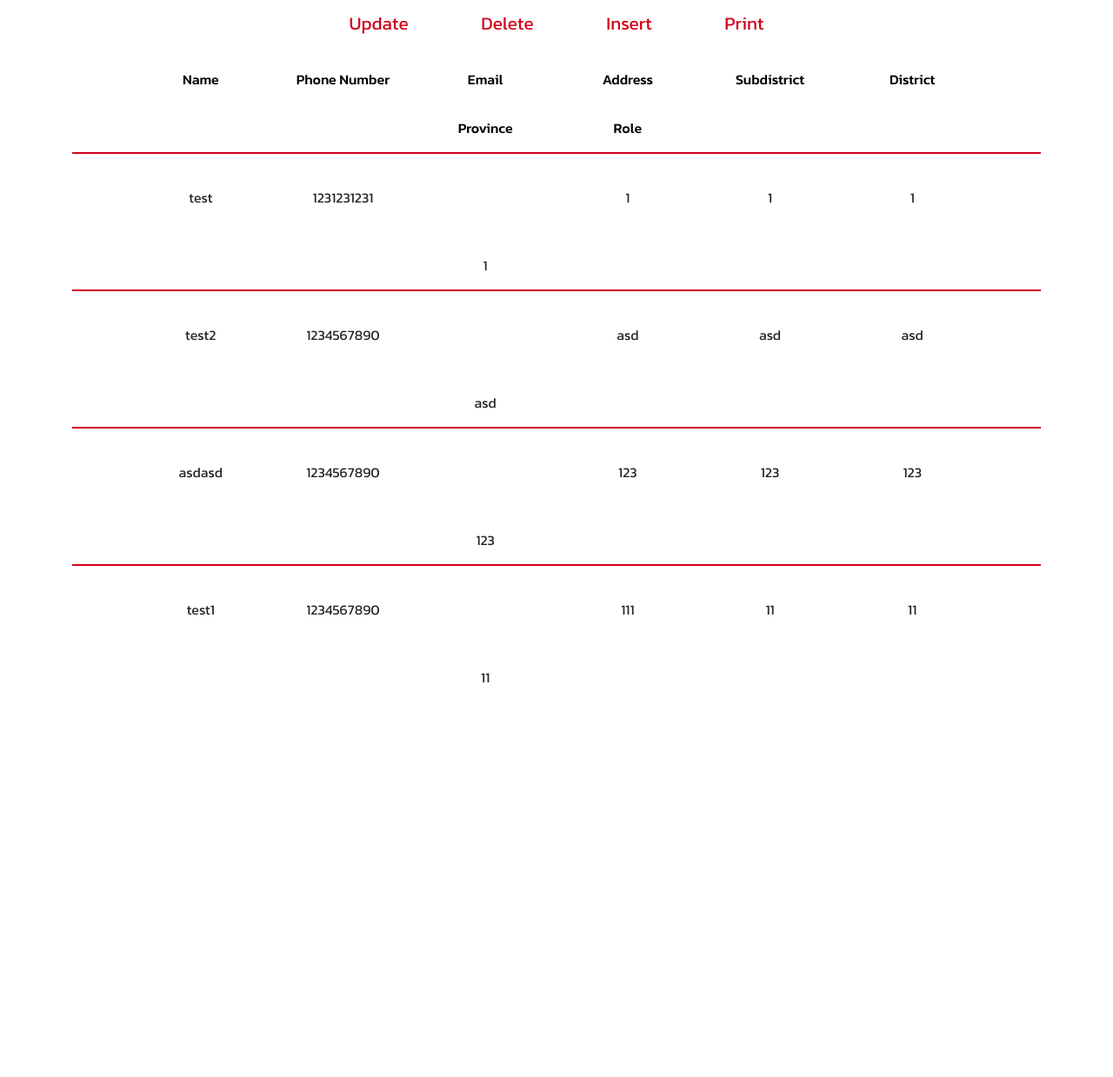
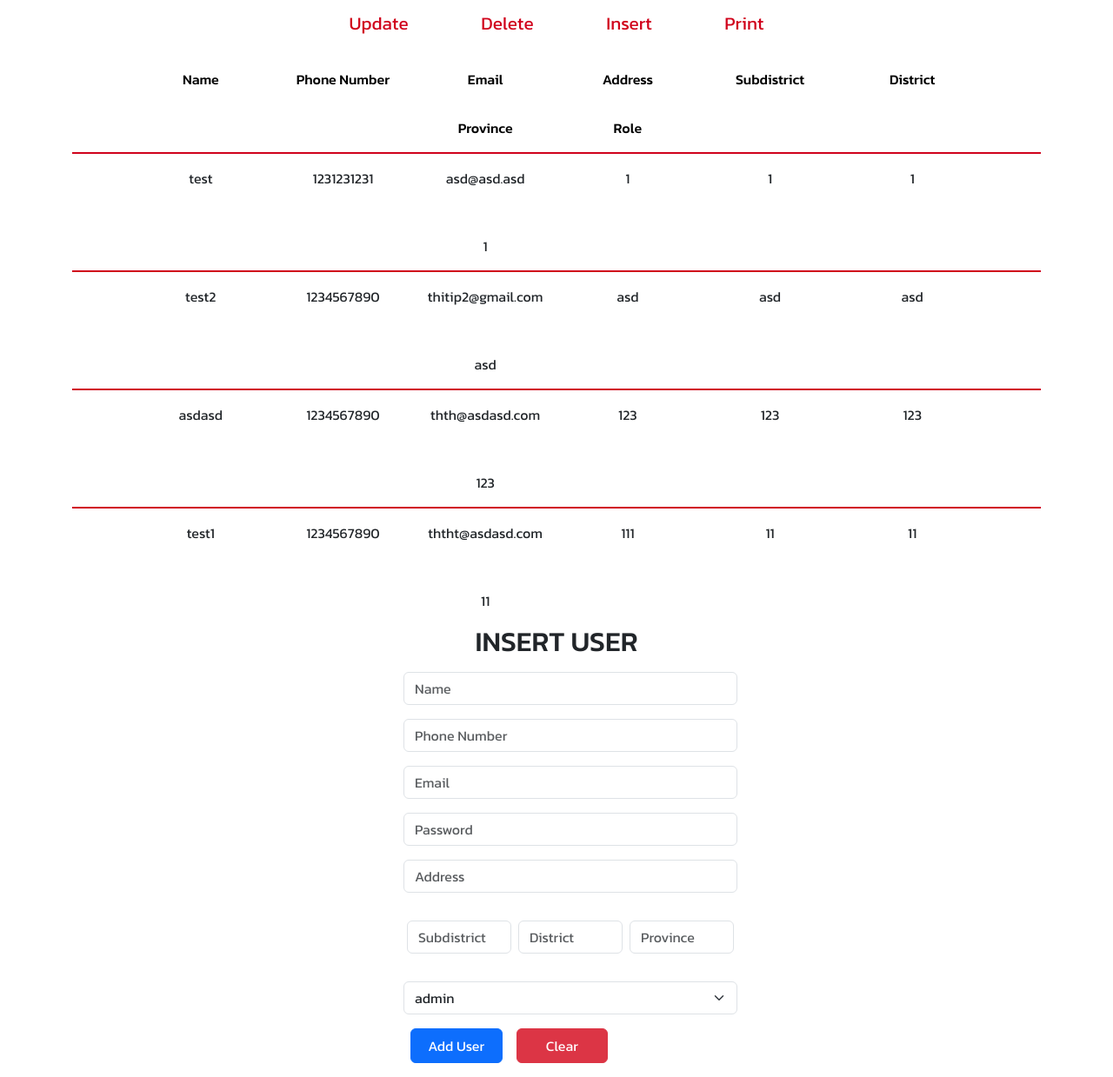
Before and after one commit to FrozeNxSouL/database, a PHP site: page /edit-user.php in a window 1280 px wide. Shown: the part 169-1408 px from the top of the page at 87% size. Before the commit the page ends 954 px from the top, so only its background shows below. Run offline with PHP 8.4, Linux system fonts and the light colour scheme; data comes from the database, SQL or seed files in the repository; tables that the repository leaves empty or names only in its code hold one stand-in row (values such as "Sample post"); data that the repository does not hold is empty.

Commit message:
insertuser

```diff
--- a/css/backdoor.css
+++ b/css/backdoor.css
@@ -100,3 +100,27 @@
     display: flex;
     justify-content: space-evenly;
 }
+.insert-container {
+    margin:auto;
+    width: 30%;
+    text-align: center;
+    display: flex;
+    justify-content: space-between;
+    flex-direction: column;
+}
+.insert-inside input {
+    margin: 2vh;
+}
+.btn-insertform {
+    margin: 2vh;
+    display: flex;
+    justify-content: left;
+}
+.btn-insertform button  {
+    height: 5vh;
+    width: 30%;
+    margin: 0 1vh 0 1vh;
+}
+.form-select {
+    margin: 2vh;
+}
--- a/css/style.css
+++ b/css/style.css
@@ -159,7 +159,7 @@ main {
     align-content: center;
     align-self: center;
     justify-self: center;
-    width: 95%;
+    width: 100%;
     display: flex
 }
 .col {
--- a/edit-user.php
+++ b/edit-user.php
@@ -87,7 +87,7 @@
                 <p class="print-value" id="print-value"><?php echo $row["phone_num"]; ?></p>
             </div>
             <div class="print-cell" id="print-cell">
-                <p class="print-value" id="print-value"><?php echo $row["cus_email"]; ?></p>
+                <p class="print-value" id="print-value"><?php echo $row["email"]; ?></p>
             </div>
             <div class="print-cell" id="print-cell">
                 <p class="print-value" id="print-value"><?php echo $row["address"]; ?></p>
@@ -109,5 +109,69 @@
             }
         ?>
     </div>
+    <div class="insert-container">
+        <div class="insert-form">
+            <form class="insert-inside" method="POST">
+                <h2>INSERT USER</h2>
+                <input type="text" class="form-control" id="inputName" name="name" placeholder="Name" >
+                <input type="text" class="form-control" id="inputphonenum" name="phonenum" placeholder="Phone Number" >
+                <input type="text" class="form-control" id="inputName" name="email" placeholder="Email" >
+                <input type="text" class="form-control" id="inputphonenum" name="password" placeholder="Password" >
+                <input type="text" class="form-control" id="inputaddress" name="address" placeholder="Address" >
+                <div class="outer">
+                <div class="col">
+                    <input type="text" class="form-control" id="inputsubdis" name="subdis" placeholder="Subdistrict">
+                </div>
+                <div class="col">
+                    <input type="text" class="form-control" id="inputdis" name="dis" placeholder="District">
+                </div>
+                <div class="col">
+                    <input type="text" class="form-control" id="inputprovice" name="province" placeholder="Province">
+                </div>
+                </div>
+                <select id="adjust_role" class="form-select" name="user_role">
+                <?php
+                    $sql1 = "SELECT * FROM user_role";
+                    $qr = $conn->query($sql1);
+                    while ($role = mysqli_fetch_assoc($qr)) {
+                ?>
+                    <option value="<?php echo $role["role_id"]; ?>"><?php echo $role["role_name"]; ?></option>
+
+                <?php } ?>
+                </select>
+                <div class="btn-insertform" >
+                    <button type="submit" name="inserted" class="btn btn-primary">Add User</button>
+                    <button type="reset" class="btn btn-danger">Clear</button>
+                </div>
+            </form>
+        </div>
+
+        <?php
+            if (isset($_POST['inserted'])) {
+                $name= $_POST['name'];
+                $password = $_POST['password'];
+                $hashpass = md5($password) ;
+                $email = $_POST['email'];
+                $phonenum = $_POST['phonenum'];
+                $address = $_POST['address'];
+                $subdis = $_POST['subdis'];
+                $dis = $_POST['dis'];
+                $provice = $_POST['province'];
+                $role = $_POST['role'];
+
+                $sqlinsert = "INSERT INTO customer(email,password,name,phone_num,address,subdistrict,district,provice,user_role) VALUES ( ?, ?, ?, ?, ?, ?, ?, ?,?)";
+                $stmt = mysqli_stmt_init($conn);
+                if (!mysqli_stmt_prepare($stmt,$sqlinsert)) {
+                    echo "<script type='text/javascript'>alert('error');</script>";
+                }
+                else {
+                    mysqli_stmt_bind_param($stmt,"ssssssssi",$email,$hashpass,$name, $phonenum,$address,$subdis,$dis,$provice,$role);
+                    mysqli_stmt_execute($stmt);
+                    mysqli_stmt_close($stmt);
+                    echo "<script type='text/javascript'>alert('INSERTED');</script>";
+                }
+            }
+        ?>
+    </div>
 </body>
 </html>
```
Also changed, not shown: js/edituserselector.js (added).
